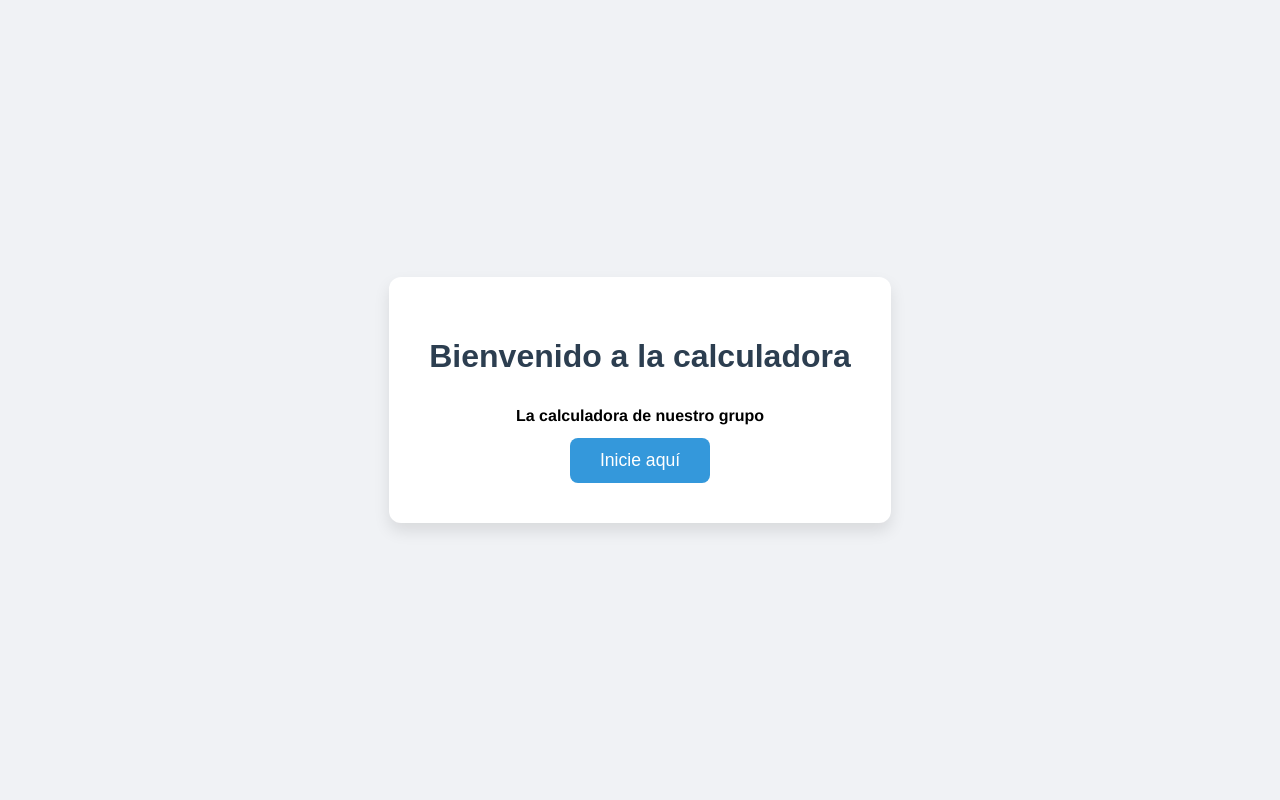
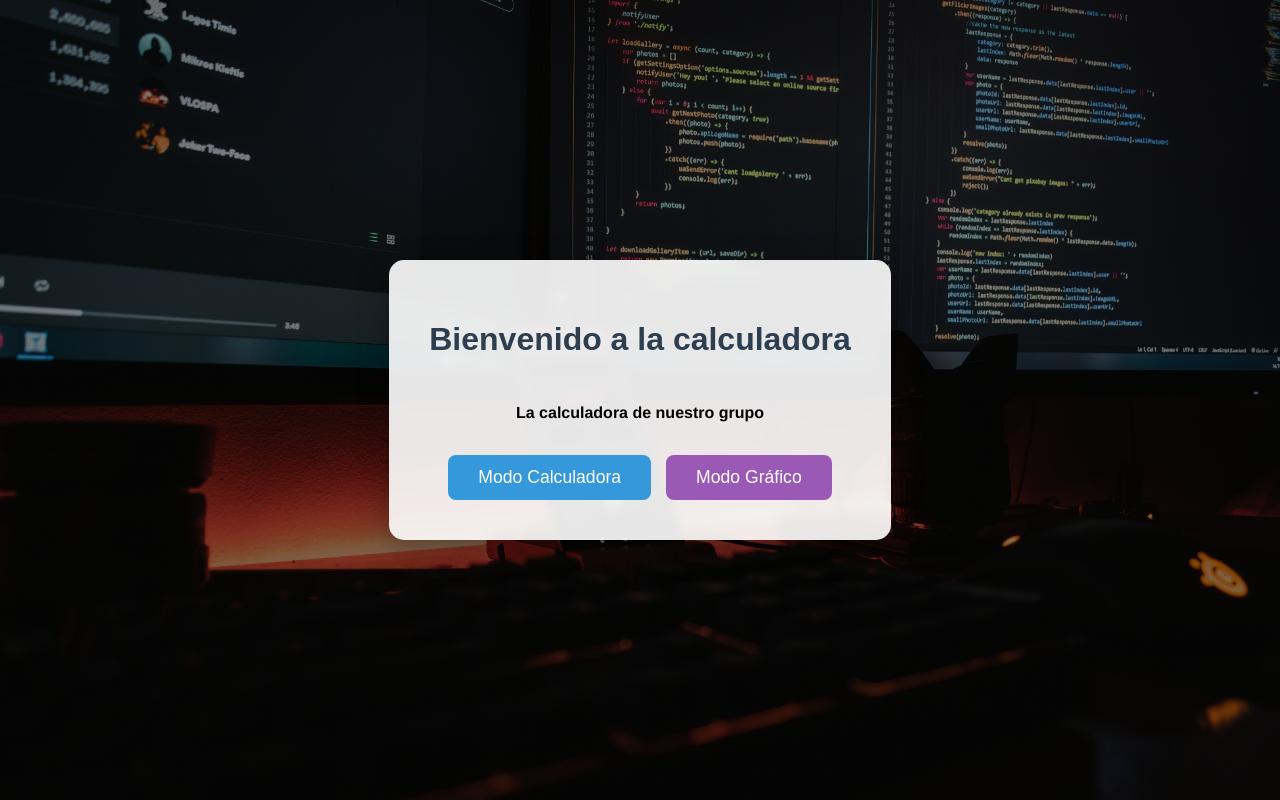
Before and after one commit to AlexhpSENATI/calculadora_web, a React (Create React App) app: page / in a window 1280 px wide. Built offline with nearby package versions, Linux system fonts and the light colour scheme.

Commit message:
algoritmo 3

```diff
--- a/package.json
+++ b/package.json
@@ -7,7 +7,9 @@
     "@testing-library/jest-dom": "^6.6.3",
     "@testing-library/react": "^16.3.0",
     "@testing-library/user-event": "^13.5.0",
+    "chart.js": "^4.4.9",
     "react": "^19.1.0",
+    "react-chartjs-2": "^5.3.0",
     "react-dom": "^19.1.0",
     "react-scripts": "5.0.1",
     "web-vitals": "^2.1.4"
--- a/src/App.css
+++ b/src/App.css
@@ -2,27 +2,46 @@
 body {
   margin: 0;
   font-family: 'Arial', sans-serif;
+  min-height: 100vh;
   display: flex;
   justify-content: center;
   align-items: center;
-  min-height: 100vh;
-  background-color: #f0f2f5;
+  /* Fondo con imagen y overlay oscuro */
+  background: linear-gradient(rgba(0, 0, 0, 0.5), rgba(0, 0, 0, 0.5)),
+              url('fondo.jpg') no-repeat center center fixed;
+  background-size: cover;
 }
 
 .app {
-  text-align: center;
   width: 100%;
+  max-width: 1200px;
 }
 
-/* Pantalla de Bienvenida */
+.welcome-container,
+.calculator-container {
+  background: rgba(255, 255, 255, 0.9); /* Fondo semi-transparente */
+  backdrop-filter: blur(5px); /* Efecto de desenfoque */
+  border-radius: 15px;
+  padding: 2.5rem;
+  box-shadow: 0 8px 32px rgba(0, 0, 0, 0.3);
+}
+
 .welcome-container {
-  background: white;
+  background: rgba(255, 255, 255, 0.9);
+  backdrop-filter: blur(5px);
+  border-radius: 15px;
   padding: 2.5rem;
-  border-radius: 12px;
-  box-shadow: 0 8px 16px rgba(0, 0, 0, 0.1);
-  max-width: 450px;
-  margin: 0 auto;
+  box-shadow: 0 8px 32px rgba(0, 0, 0, 0.3);
+  /* Nuevas propiedades para centrar */
+  display: flex;
+  flex-direction: column;
+  align-items: center; /* Centra horizontalmente */
+  text-align: center; /* Asegura que el texto también esté centrado */
+  width: fit-content; /* Ajusta el ancho al contenido */
+  margin: 0 auto; /* Centra el contenedor en la página */
 }
+
+
 
 h1 {
   color: #2c3e50;
@@ -36,6 +55,7 @@ h2{
   text-align: center;
   size: 12px;
   font-family: 'Franklin Gothic Medium', 'Arial Narrow', Arial, sans-serif;
+
 }
 
 .start-button {
@@ -48,6 +68,7 @@ h2{
   cursor: pointer;
   transition: all 0.3s ease;
   font-weight: 500;
+
 }
 
 .start-button:hover {
@@ -145,3 +166,92 @@ h2{
 .back-button:hover {
   background: #95a5a6;
 }
+
+
+/* Contenedor de botones de inicio */
+.button-group {
+  display: flex;
+  gap: 15px;
+  margin-top: 20px;
+}
+
+/* Botón de gráfico */
+.graph-button {
+  background-color: #9b59b6; /* Morado moderno */
+  color: white;
+  border: none;
+  padding: 12px 30px;
+  font-size: 1.1rem;
+  border-radius: 8px;
+  cursor: pointer;
+  transition: all 0.3s ease;
+  font-weight: 500;
+}
+
+.graph-button:hover {
+  background-color: #8e44ad;
+  transform: translateY(-2px);
+  box-shadow: 0 4px 8px rgba(0, 0, 0, 0.2);
+}
+
+/* Contenedor de gráfica */
+.graph-container {
+  background: rgba(255, 255, 255, 0.9);
+  backdrop-filter: blur(5px);
+  border-radius: 15px;
+  padding: 2rem;
+  width: 80%;
+  max-width: 800px;
+  box-shadow: 0 8px 32px rgba(0, 0, 0, 0.3);
+}
+
+.chart {
+  margin: 20px 0;
+  height: 400px;
+}
+
+
+
+
+/* ... (mantén tus estilos existentes) */
+
+.main-content {
+  display: flex;
+  flex-wrap: wrap;
+  gap: 2rem;
+  justify-content: center;
+  width: 100%;
+  max-width: 1200px;
+}
+
+.calculator-container {
+  flex: 0 0 300px;
+}
+
+.graph-container {
+  flex: 1;
+  min-width: 300px;
+  max-width: 600px;
+  background: rgba(255, 255, 255, 0.9);
+  backdrop-filter: blur(5px);
+  border-radius: 15px;
+  padding: 1.5rem;
+  box-shadow: 0 8px 32px rgba(0, 0, 0, 0.3);
+}
+
+.chart {
+  height: 300px;
+  margin-top: 1rem;
+}
+
+/* Responsive */
+@media (max-width: 768px) {
+  .main-content {
+    flex-direction: column;
+    align-items: center;
+  }
+
+  .graph-container {
+    width: 100%;
+  }
+}
--- a/src/App.js
+++ b/src/App.js
@@ -1,33 +1,78 @@
-import React, { useState } from 'react';
+import React, { useState, useEffect } from 'react';
+import {
+  Chart as ChartJS,
+  CategoryScale,
+  LinearScale,
+  PointElement,
+  LineElement,
+  Title,
+  Tooltip,
+  Legend
+} from 'chart.js';
+import { Line } from 'react-chartjs-2';
 import './App.css';
+
+ChartJS.register(
+  CategoryScale,
+  LinearScale,
+  PointElement,
+  LineElement,
+  Title,
+  Tooltip,
+  Legend
+);
 
 function App() {
   const [showCalculator, setShowCalculator] = useState(false);
-  const [input, setInput] = useState(''); // Almacena la expresión ingresada
-  const [result, setResult] = useState('0'); // Almacena el resultado
+  const [showGraph, setShowGraph] = useState(false);
+  const [input, setInput] = useState('');
+  const [result, setResult] = useState('0');
+  const [history, setHistory] = useState([]);
 
-  // Función para manejar los clics en los botones
+
+  // Actualizar gráfica cuando cambia el historial
+  useEffect(() => {
+    if (showGraph && history.length > 0) {
+      updateGraph();
+    }
+  }, [history, showGraph]);
+
   const handleClick = (value) => {
     if (value === 'C') {
-      // Limpiar todo
       setInput('');
       setResult('0');
     } else if (value === '=') {
-      // Calcular el resultado
       try {
         const evalResult = eval(input);
-        setResult(evalResult.toString());
-        setInput(evalResult.toString());
+        const newResult = parseFloat(evalResult.toFixed(4)).toString();
+        setResult(newResult);
+        setInput(newResult);
+        setHistory([...history, { input, result: newResult }]);
       } catch (error) {
         setResult('Error');
       }
     } else {
-      // Concatenar valores
-      setInput((prev) => prev + value);
+      setInput(prev => prev + value);
     }
   };
 
-  // Botones de la calculadora
+  const updateGraph = () => {
+    const lastFive = history.slice(-5); // Mostrar últimos 5 cálculos
+    return {
+      labels: lastFive.map((_, index) => `Op ${index + 1}`),
+      datasets: [
+        {
+          label: 'Resultados',
+          data: lastFive.map(item => parseFloat(item.result)),
+          borderColor: '#3498db',
+          backgroundColor: 'rgba(52, 152, 219, 0.1)',
+          borderWidth: 2,
+          tension: 0.1
+        }
+      ]
+    };
+  };
+
   const buttons = [
     '7', '8', '9', '/',
     '4', '5', '6', '*',
@@ -38,19 +83,24 @@ function App() {
   return (
     <div className="app">
       {!showCalculator ? (
-        // Pantalla de Bienvenida
         <div className="welcome-container">
           <h1>Bienvenido a la calculadora</h1>
           <h2>La calculadora de nuestro grupo</h2>
-          <button
-            className="start-button"
-            onClick={() => setShowCalculator(true)}
-          >
-            Inicie aquí
+          <div className="button-group">
+            <button className="start-button" onClick={() => setShowCalculator(true)}>
+              Modo Calculadora
+            </button>
+            <button className="graph-button" onClick={() => {
+              setShowCalculator(true);
+              setShowGraph(true);
+            }}>
+              Modo Gráfico
             </button>
           </div>
+        </div>
       ) : (
-        // Calculadora Moderna
+        <div className="main-content">
+          {/* Calculadora (siempre visible) */}
           <div className="calculator-container">
             <div className="calculator">
               <div className="display">
@@ -69,12 +119,33 @@ function App() {
                 ))}
               </div>
             </div>
-          <button
-            className="back-button"
-            onClick={() => setShowCalculator(false)}
-          >
+            <button className="back-button" onClick={() => {
+              setShowCalculator(false);
+              setShowGraph(false);
+            }}>
               Volver
             </button>
+          </div>
+
+          {/* Gráfica (solo en modo gráfico) */}
+          {showGraph && (
+            <div className="graph-container">
+              <h2>Historial de Operaciones</h2>
+              <div className="chart">
+                <Line
+                  data={updateGraph()}
+                  options={{
+                    responsive: true,
+                    scales: {
+                      y: {
+                        beginAtZero: false
+                      }
+                    }
+                  }}
+                />
+              </div>
+            </div>
+          )}
         </div>
       )}
     </div>
```
Also changed, not shown: src/fondo.jpg (added), 1 other file (tests, documents, lock files or other folders). Lines whose indentation alone changed are shown as unchanged.
